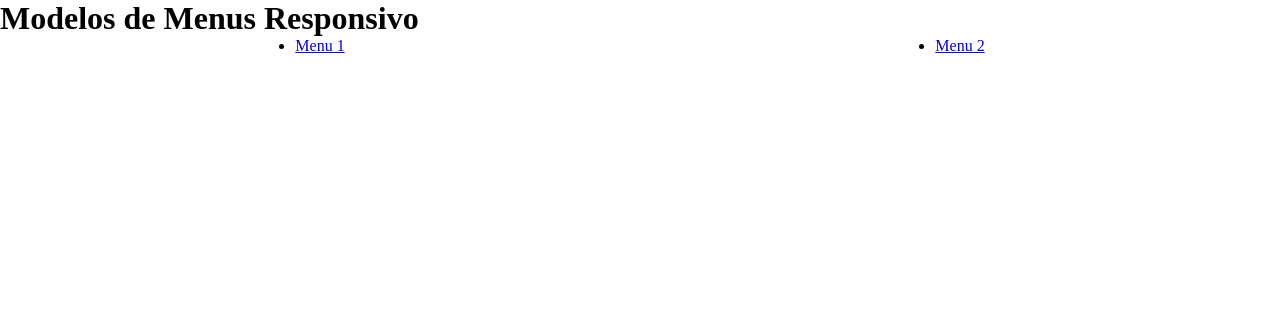
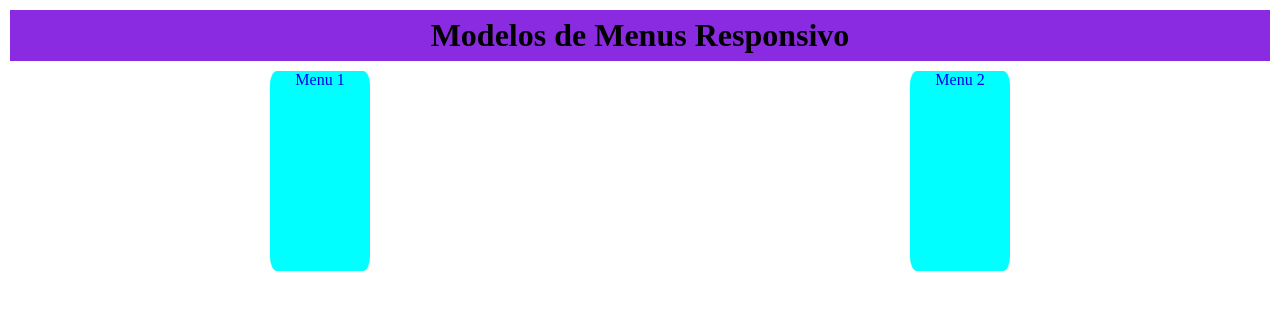
Before and after one commit to ProgCaetano/Menu-Responsivo, a plain HTML site: page index.html in a window 1280 px wide. Drawn offline with Linux system fonts and the light colour scheme.

Commit message:
atualização class

```diff
--- a/style.css
+++ b/style.css
@@ -3,6 +3,12 @@
     margin: 0px;
 }
 
+header{
+    background-color: blueviolet;
+    text-align: center;
+    padding: 7px;
+    margin: 10px;
+}
 
 
 
@@ -11,3 +17,25 @@
     justify-content: space-around;
 
 }
+
+
+.card{
+    background-color: aqua;
+    width: 100px;
+    height: 200px;
+    border-radius: 7%;
+}
+
+
+.card a{display: block;
+    text-decoration: none;
+    width: 100px;
+    height: 200px;
+    text-align: center;
+
+
+}
+
+li{
+    list-style: none;
+}
```
Also changed, not shown: index.html (+1 -1 lines), media.html (added), script.js (added).
